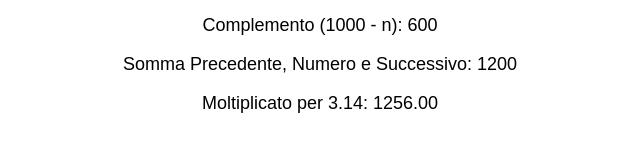
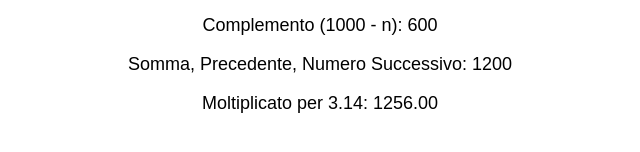
Before and after one commit to giuls007/tpsit, a plain HTML site: page temporizzatore.html in a window 1280 px wide. Shown: the part 288-440 px from the top of the page, 320-960 px from the left. Drawn offline with Linux system fonts and the light colour scheme.

Commit message:
Add files via upload

```diff
--- a/temporizzatore.html
+++ b/temporizzatore.html
@@ -44,7 +44,7 @@
                 <p>Doppio: ${double}</p>
                 <p>Metà Intera: ${half}</p>
                 <p>Complemento (1000 - n): ${complement}</p>
-                <p>Somma Precedente, Numero e Successivo: ${sumPrevNext}</p>
+                <p>Somma, Precedente, Numero Successivo: ${sumPrevNext}</p>
                 <p>Moltiplicato per 3.14: ${multipliedByPi}</p>
             `;
         }
```
